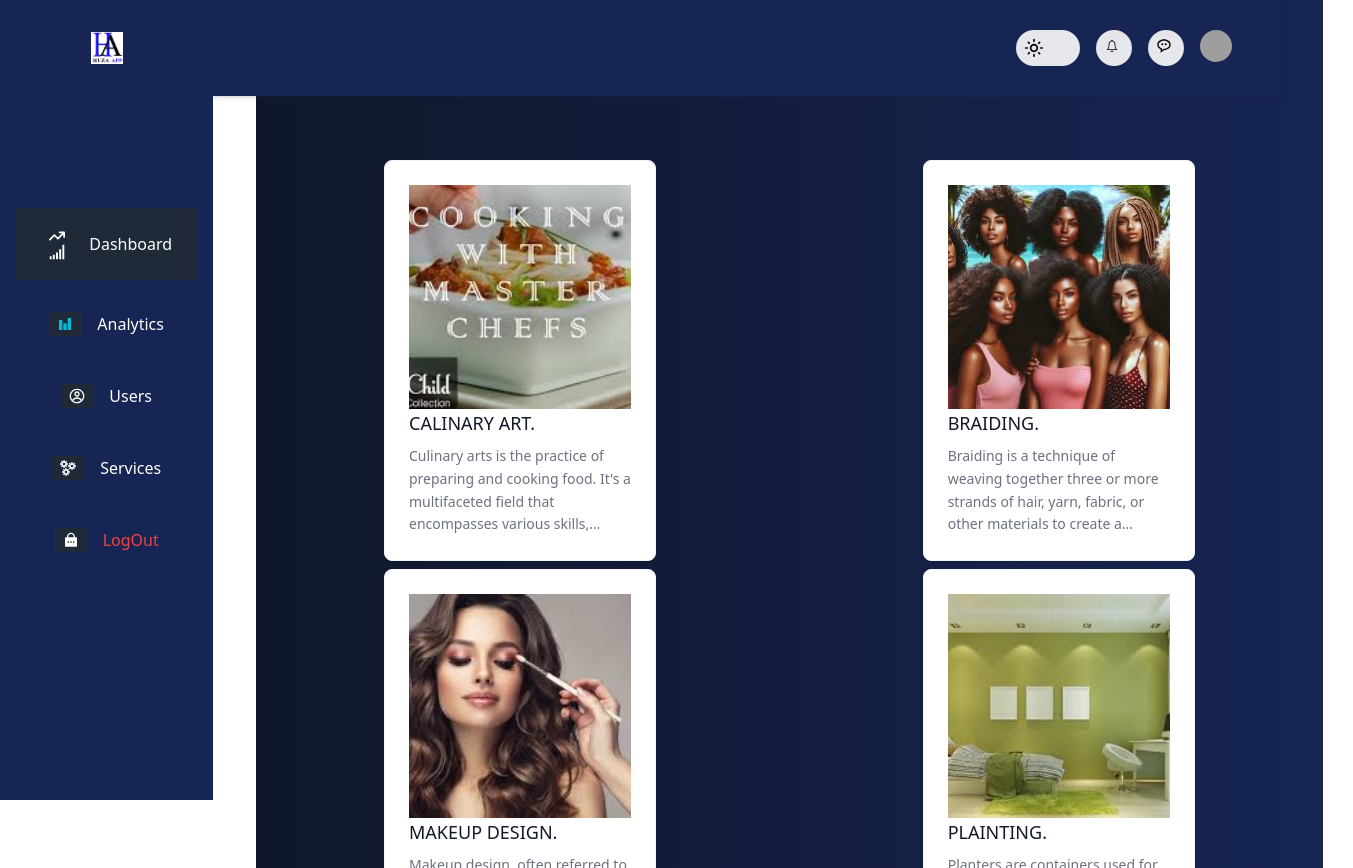
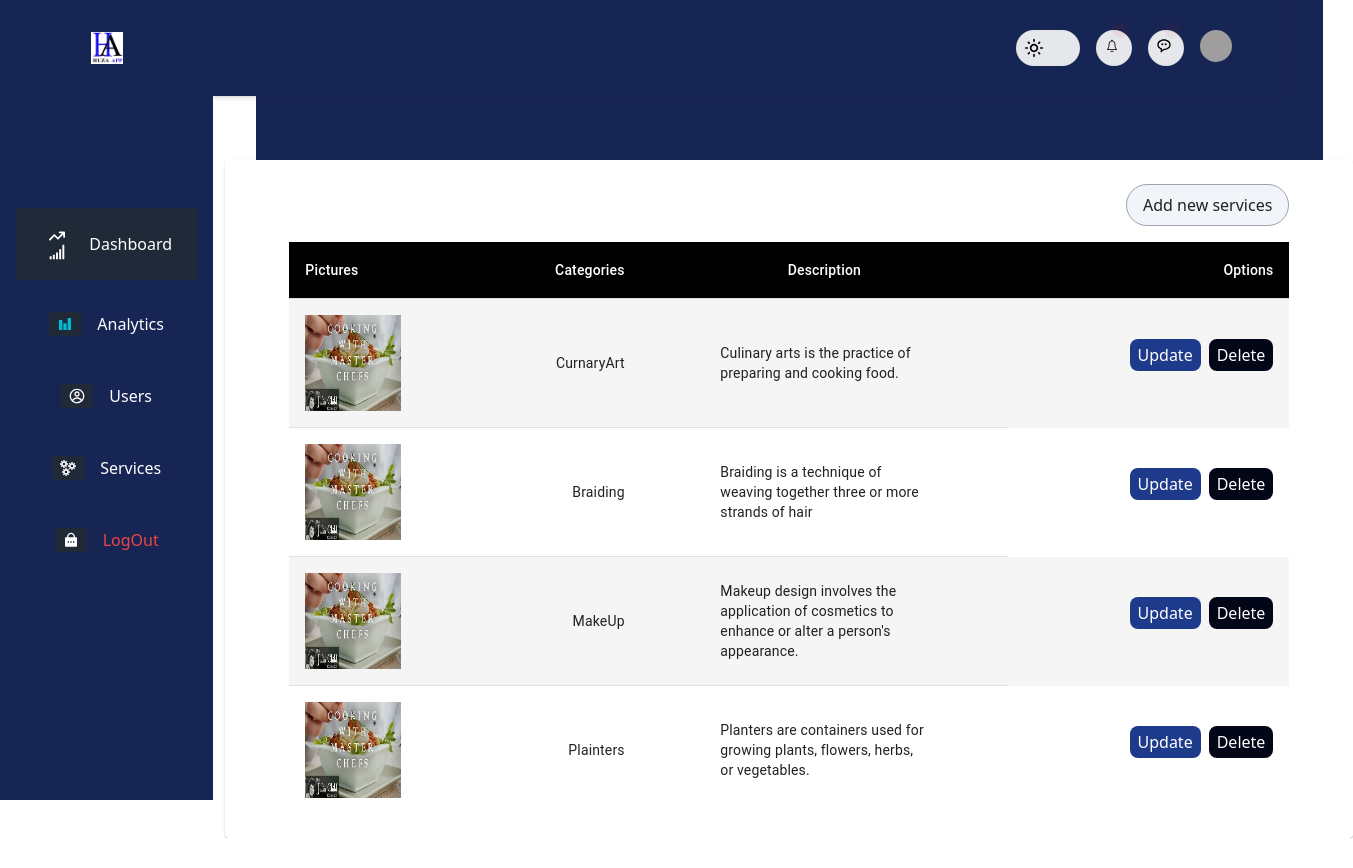
Before and after one commit to Nyiranez/Front-End-Huza-App, a React (Vite) app: page /dashboard/dashboard/more in a window 1280 px wide. Shown: the top 868 px of the page, 1353 px wide, since content can reach past the window. After the commit the page ends 838 px from the top, so only its background shows below. Built offline with nearby package versions, Linux system fonts and the light colour scheme; grey boxes are pictures that could not be loaded.

Commit message:
retrive profile

```diff
--- a/src/assets/pages/enhancedTable.jsx
+++ b/src/assets/pages/enhancedTable.jsx
@@ -1,6 +1,7 @@
 import * as React from 'react';
+import axios from 'axios';
 import PropTypes from 'prop-types';
-import Profile from '../images/IMG_8112.png';
+import { CgProfile } from "react-icons/cg";
 import { RiDeleteBinLine } from "react-icons/ri";
 import { MdViewCompact } from "react-icons/md";
 import { alpha } from '@mui/material/styles';
@@ -11,6 +12,7 @@ import TableCell from '@mui/material/TableCell';
 import TableContainer from '@mui/material/TableContainer';
 import TableHead from '@mui/material/TableHead';
 import TablePagination from '@mui/material/TablePagination';
+
 import TableRow from '@mui/material/TableRow';
 import TableSortLabel from '@mui/material/TableSortLabel';
 import Toolbar from '@mui/material/Toolbar';
@@ -22,39 +24,10 @@ import Tooltip from '@mui/material/Tooltip';
 import FormControlLabel from '@mui/material/FormControlLabel';
 import Switch from '@mui/material/Switch';
 import { GoSearch } from "react-icons/go";
-// import DeleteIcon from '@mui/icons-material/Delete';
-// import FilterListIcon from '@mui/icons-material/FilterList';
 import { visuallyHidden } from '@mui/utils';
 import { NavLink } from 'react-router-dom';
-import { useState, useEffect } from 'react';
-import { useContext } from 'react'
+import { useState, useEffect, useContext } from 'react';
 import { AppContext } from './context'
-
-function createData(id, FirstName, LastName, Category) {
-  return {
-    id,
-    FirstName,
-    LastName,
-    Category,
-  };
-}
-
-const rowsData = [
-  createData(1, 'ISHAMI', "Gaelle", "CarnaryArt"),
-  createData(2, 'ISHIMWE', "Paradis", "Brainding"),
-  createData(3, 'IZERE', "Paradis", "CarnaryArt"),
-  createData(4, 'GWIZA', "Paradis", "MakeUp"),
-  createData(5, 'IZERE', "Paradis", "Plainters"),
-  createData(6, 'MBABAZI', "Paradis", "Brainding"),
-  createData(7, 'IZERE', "Paradis", "CarnaryArt"),
-  createData(8, 'IZERE', "Paradis", "Plainters"),
-  createData(9, 'MWIZA', "Paradis", "CarnaryArt"),
-  createData(10, 'IZERE', "Paradis", "Brainding"),
-  createData(11, 'BEZA', "Paradis", "CarnaryArt"),
-  createData(13, 'IZERE', "Paradis", "Plainters"),
-  createData(13, 'SINGIZWA', "Moses", "CarnaryArt"),
-  createData(14, 'SINGIZWA', "Moses", "CarnaryArt"),
-];
 
 function descendingComparator(a, b, orderBy) {
   if (b[orderBy] < a[orderBy]) {
@@ -86,25 +59,25 @@ function stableSort(array, comparator) {
 
 const headCells = [
   {
-    id: 'Profile',
+    id: 'profile',
     numeric: false,
     disablePadding: true,
     label: 'Profile',
   },
   {
-    id: 'FirstName',
+    id: 'firstName',
     numeric: true,
     disablePadding: true,
-    label: 'FirstName',
+    label: 'First Name',
   },
   {
-    id: 'LastName',
+    id: 'lastName',
     numeric: true,
     disablePadding: false,
-    label: 'LastName',
+    label: 'Last Name',
   },
   {
-    id: 'Category',
+    id: 'category',
     numeric: true,
     disablePadding: false,
     label: 'Category',
@@ -112,15 +85,14 @@ const headCells = [
 ];
 
 function EnhancedTableHead(props) {
-  const { onSelectAllClick, order, orderBy, numSelected, rowCount, onRequestSort } =
-    props;
+  const { numSelected, order, orderBy, onRequestSort, onSelectAllClick, rowCount } = props;
   const createSortHandler = (property) => (event) => {
     onRequestSort(event, property);
   };
 
   return (
-    <TableHead >
-      <TableRow >
+    <TableHead>
+      <TableRow>
         <TableCell padding="checkbox">
           <Checkbox
             color="primary"
@@ -128,13 +100,12 @@ function EnhancedTableHead(props) {
             checked={rowCount > 0 && numSelected === rowCount}
             onChange={onSelectAllClick}
             inputProps={{
-              'aria-label': 'select all desserts',
+              'aria-label': 'select all users',
             }}
           />
         </TableCell>
         {headCells.map((headCell) => (
           <TableCell
-
             key={headCell.id}
             align={headCell.numeric ? 'right' : 'left'}
             padding={headCell.disablePadding ? 'none' : 'normal'}
@@ -144,7 +115,8 @@ function EnhancedTableHead(props) {
               active={orderBy === headCell.id}
               direction={orderBy === headCell.id ? order : 'asc'}
               onClick={createSortHandler(headCell.id)}
-              className='font-bold text-xl'>
+              className='font-bold text-xl'
+            >
               {headCell.label}
               {orderBy === headCell.id ? (
                 <Box component="span" sx={visuallyHidden}>
@@ -224,20 +196,32 @@ EnhancedTableToolbar.propTypes = {
 };
 
 export default function EnhancedTable() {
-  const { mode } = useContext(AppContext)
+  const [rowsData, setRowsData] = useState([]);
+  const { mode } = useContext(AppContext);
   let [filt, setFilt] = useState([]);
-  const [order, setOrder] = React.useState('asc');
-  const [orderBy, setOrderBy] = React.useState('calories');
-  const [selected, setSelected] = React.useState([]);
-  const [page, setPage] = React.useState(0);
-  const [dense, setDense] = React.useState(true);
-  const [rowsPerPage, setRowsPerPage] = React.useState(5);
+  const [order, setOrder] = useState('asc');
+  const [orderBy, setOrderBy] = useState('firstName');
+  const [selected, setSelected] = useState([]);
+  const [page, setPage] = useState(0);
+  const [dense, setDense] = useState(true);
+  const [rowsPerPage, setRowsPerPage] = useState(5);
 
+  const handleProfile = () => {
+    axios.get("https://huza-backend-app-api.onrender.com/api/profile/allProfile")
+      .then((res) => {
+        setRowsData(res.data.profile);
+        setFilt(res.data.profile);
+        console.log(res.data.profile);
+      }).catch((err) => {
+        setRowsData([]);
+        setFilt([]);
+        console.log(err);
+      });
+  }
 
   useEffect(() => {
-    setFilt(rowsData);
+    handleProfile();
   }, []);
-
 
   const handleRequestSort = (event, property) => {
     const isAsc = orderBy === property && order === 'asc';
@@ -250,7 +234,7 @@ export default function EnhancedTable() {
     if (value === "" || value === undefined) {
       setFilt(rowsData);
     } else {
-      const filtered = rowsData.filter((user) => user.Category.includes(value));
+      const filtered = rowsData.filter((user) => user.category.includes(value));
       setFilt(filtered);
       setPage(0); // Reset to first page when filter is applied
     }
@@ -284,12 +268,6 @@ export default function EnhancedTable() {
     setSelected(newSelected);
   };
 
-  const handleDelete = (id) => {
-    const updatedRows = filt.filter((row) => row.id !== id);
-    setFilt(updatedRows);
-    setSelected([]);
-  };
-
   const handleChangePage = (event, newPage) => {
     setPage(newPage);
   };
@@ -305,7 +283,6 @@ export default function EnhancedTable() {
 
   const isSelected = (id) => selected.indexOf(id) !== -1;
 
-  // Avoid a layout jump when reaching the last page with empty rows.
   const emptyRows =
     page > 0 ? Math.max(0, (1 + page) * rowsPerPage - filt.length) : 0;
 
@@ -319,19 +296,18 @@ export default function EnhancedTable() {
   );
 
   return (
-    <Box sx={{ width: '90.3333%', marginLeft: "", marginTop: "10rem" }} >
-      <div  className='flex flex-col justify-center items-end'>
-        <div className='flex flex-row space-x-4 mb-4 justify-center items-center'>
-          <GoSearch className={!mode? "text-white": "text-black"} />
-          <select className='space-y-4 px-8 py-4' onChange={handleFilter}>
+    <Box sx={{ width: '83.3333%', height: "100%", marginTop: "10rem" }} >
+      <div className='flex flex-col justify-center items-end'>
+        <div className='flex flex-row pr-2 mb-4 bg-white pl-2 justify-center items-center'>
+          <GoSearch className="text-black" />
+          <select className='space-y-4 px-6 py-4' onChange={handleFilter}>
             <option value="">Find By Category</option>
-            <option value="CarnaryArt">CarnaryArt</option>
+            <option value="Culnary Art">CarnaryArt</option>
             <option value="Brainding">Brainding</option>
-            <option value="Plainters">Plainters</option>
-            <option value="MakeUp">MakeUp</option>
+            <option value="Plaint">Plainters</option>
+            <option value="Makeup Design">MakeUp</option>
           </select>
         </div>
-
       </div>
       <Paper sx={{ width: '100%', mb: 2 }}>
         <EnhancedTableToolbar numSelected={selected.length} />
@@ -374,10 +350,11 @@ export default function EnhancedTable() {
                         }}
                       />
                     </TableCell>
-                    <TableCell align="right"><img src={Profile} alt="" className='h-8 w-8 rounded-full' /></TableCell>
-                    <TableCell align="right">{row.FirstName}</TableCell>
-                    <TableCell align="right">{row.LastName}</TableCell>
-                    <TableCell align="right">{row.Category}</TableCell>
+                    <TableCell align="right"><CgProfile className='h-8 w-8 rounded-full' /></TableCell>
+                    <TableCell align="right">{row.firstName}</TableCell>
+                    <TableCell align="right">{row.firstName}</TableCell>
+                    <TableCell align="right">{row.lastName}</TableCell>
+                    <TableCell align="right">{row.category}</TableCell>
                     <TableCell align="right" className='flex flex-row justify-center items-center space-y-6'>
                       <div className="relative flex justify-center items-center">
                         <NavLink to="/more"><button><MdViewCompact /></button></NavLink>
@@ -386,7 +363,7 @@ export default function EnhancedTable() {
                         </span>
                       </div>
                       <div className="relative flex items-center">
-                        <button onClick={() => handleDelete(row.id)}><RiDeleteBinLine /></button>
+                        <button ><RiDeleteBinLine /></button>
                         <span className="absolute mt-6 left-1/2 transform -translate-x-1/2 px-2 py-1 text-red-800 text-sm rounded opacity-0 hover:opacity-100 transition-opacity duration-300">
                           Delete
                         </span>
@@ -420,7 +397,7 @@ export default function EnhancedTable() {
       <FormControlLabel
         control={<Switch checked={dense} onChange={handleChangeDense} />}
         label="Dense padding"
-        className={!mode ? "text-white": "text-black"}
+        className={!mode ? "text-white" : "text-black"}
       />
     </Box>
   );
--- a/src/assets/pages/more.jsx
+++ b/src/assets/pages/more.jsx
@@ -1,109 +1,91 @@
-import React from 'react'
-import { useContext } from 'react'
-import { AppContext } from './context'
-import { Link } from 'react-router-dom'
-const Services = () => {
-  const { mode } = useContext(AppContext)
+import * as React from 'react';
+import { styled } from '@mui/material/styles';
+import Table from '@mui/material/Table';
+import TableBody from '@mui/material/TableBody';
+import TableCell, { tableCellClasses } from '@mui/material/TableCell';
+import TableContainer from '@mui/material/TableContainer';
+import TableHead from '@mui/material/TableHead';
+import TableRow from '@mui/material/TableRow';
+import Paper from '@mui/material/Paper';
+import Profile from '../../../public/master.jfif';
+const StyledTableCell = styled(TableCell)(({ theme }) => ({
+  [`&.${tableCellClasses.head}`]: {
+    backgroundColor: theme.palette.common.black,
+    color: theme.palette.common.white,
+  },
+  [`&.${tableCellClasses.body}`]: {
+    fontSize: 14,
+  },
+}));
+
+const StyledTableRow = styled(TableRow)(({ theme }) => ({
+  '&:nth-of-type(odd)': {
+    backgroundColor: theme.palette.action.hover,
+  },
+  // hide last border
+  '&:last-child td, &:last-child th': {
+    border: 0,
+  },
+}));
+
+function createData(categories, description,) {
+  return { categories, description, };
+}
+
+const rows = [
+  createData("CurnaryArt", " Culinary arts is the practice of preparing and cooking food."),
+  createData("Braiding", "   Braiding is a technique of weaving together three or more strands of hair"),
+  createData("MakeUp", " Makeup design  involves the application of cosmetics to enhance or alter a person's  appearance. "),
+  createData("Plainters", " Planters are containers used for growing plants, flowers, herbs, or vegetables."),
+
+];
+
+export default function CustomizedTables() {
   return (
-    <div className={!mode ? 'bg-gradient-to-r from-slate-900 to-blue-950' : 'bg-gray-50'}>
-      {/* <h2 className='text-gray-500 flex justify-center text-4xl  pt-20'>SERVICES</h2> */}
-      <div className=' flex flex-wrap justify-between px-32 py-40 gap-2'>
+    <div className='h-full'>
 
-          <article class={`overflow-hidden rounded-lg border border-gray-100 bg-white shadow-sm w-[17rem]`}>
-              <div class="sm:p-6 ">
-                  <img
-                    alt=""
-                    src="../../../public/master.jfif"
-                    className="h-56 w-full object-cover"
-                  />
-                  <h3 class="text-lg font-medium text-gray-900">
-                    CALINARY ART.
-                  </h3>
-                  <p class="mt-2 line-clamp-4 text-sm/relaxed text-gray-500 ">
-                  Culinary arts is the practice of preparing and cooking food.
-                  It's a multifaceted field that encompasses various skills,
-                  techniques, and knowledge related to food preparation,
-                  presentation, and culinary creativity Culinary arts involve
-                   mastering a wide range of cooking methods such as grilling,
-                   sautéing, baking, frying, braising, steaming, roasting,
-                  and more. Each technique requires understanding temperature
-                  control, timing, and ingredient manipulation to achieve desired
-                   flavors, textures, and appearances.
+      <TableContainer component={Paper} className='mt-[10rem] px-16 py-6'>
+        <div className='flex flex-col justify-center items-end mb-4'>
+          <div> <button className='bg-slate-100 border border-gray-400 rounded-full px-4 py-2'>Add new services</button></div>
+        </div>
+        <Table sx={{ minWidth: 1000 }} aria-label="customized table">
+          <TableHead>
+            <TableRow>
+              <StyledTableCell>Pictures</StyledTableCell>
 
-                  </p>
+              <StyledTableCell align="right">Categories</StyledTableCell>
+              <StyledTableCell align="center">Description</StyledTableCell>
+              <StyledTableCell align="right">Options</StyledTableCell>
+
+
+            </TableRow>
+          </TableHead>
+          <TableBody>
+            {rows.map((row, index) => (
+              <StyledTableRow key={index} >
+                <StyledTableCell component="th" scope="row">
+                  <img src={Profile} alt='' className='w-24 h-24'></img>
+                </StyledTableCell>
+                <StyledTableCell align="right">{row.categories}</StyledTableCell>
+                <StyledTableCell align="" ><div className='w-full flex flex-col justify-end items-center  '><div className=' w-52'>{row.description}</div></div></StyledTableCell>
+                <div className=' flex flex-col pr-4 items-end justify-center'>
+                  <div className=' mt-4 space-x-2  '>
+                    <button className='text-white bg-blue-900 px-2 py-1  mt-6 ml-6 rounded-lg'>Update</button>
+                    <button className='text-white bg-slate-950 px-2 py-1 rounded-lg '>Delete</button>
 
                   </div>
-          </article>
-          <article class={`overflow-hidden rounded-lg border border-gray-100 bg-white shadow-sm  w-[17rem]`}>
-              <div class="p-4 sm:p-6">
-                  <img
-                    alt=""
-                    src="../../../public/hair.jfif"
-                    className="h-56 w-full object-cover"
-                  />
-                  <h3 class="text-lg font-medium text-gray-900">
-                    BRAIDING.
-                  </h3>
-                  <p class="mt-2 line-clamp-4 text-sm/relaxed text-gray-500">
-                    Braiding is a technique of weaving together three or more strands of hair,
-                     yarn, fabric, or other materials to create a structured pattern or design.
-                      It's a versatile and popular method used in hairstyling, crafting, and
-                      textiles around the world
-                  </p>
-                  <div className='flex justify-between'>
-
-                   {/* <Link to={"/Signin"} class="group mt-4 inline-flex items-center gap-1 text-sm font-medium text-blue-600">Hiring
-                    <span aria-hidden="true" class="block transition-all group-hover:ms-0.5 rtl:rotate-180">
-                      &rarr;
-                    </span>
-                   </Link>  */}
                 </div>
 
-              </div>
-          </article>
-          <article class={`overflow-hidden rounded-lg border border-gray-100 bg-white shadow-sm  w-[17rem]`}>
-              <div class="p-4 sm:p-6">
-                 <img
-                    alt=""
-                    src="../../../public/Makeup.jfif"
-                    className="h-56 w-full object-cover"
-                  />
-                  <h3 class="text-lg font-medium text-gray-900">
-                    MAKEUP DESIGN.
-                  </h3>
-                  <p class="mt-2 line-clamp-4 text-sm/relaxed text-gray-500">
-                  Makeup design, often referred to as makeup artistry or makeup design,
-                    involves the application of cosmetics to enhance or alter a person's
-                    appearance. It is a form of visual art that can be used for various purposes,
-                     including theatrical productions, film and television, fashion shows, photography
-                     shoots, special events, and personal grooming
-                  </p>
+
+
+
+              </StyledTableRow>
+            ))}
+          </TableBody>
+        </Table>
+
+      </TableContainer>
 
     </div>
-          </article>
-          <article class={`overflow-hidden rounded-lg border border-gray-100 bg-white shadow-sm  w-[17rem]`}>
-              <div class="p-4 sm:p-6">
-                 <img
-                    alt=""
-                    src="../../../public/bed.jfif"
-                    className="h-56 w-full object-cover"
-                  />
-                  <h3 class="text-lg font-medium text-gray-900">
-                    PLAINTING.
-                  </h3>
-                  <p class="mt-2 line-clamp-4 text-sm/relaxed text-gray-500">
-                  Planters are containers used for growing plants, flowers, herbs,
-                   or vegetables. They come in various materials such as plastic,
-                   ceramic, clay, wood, metal, or stone. Planters serve both functional
-                    and decorative purposes, allowing people to grow plants in limited
-                    spaces like balconies, patios, or indoors.
-                  </p>
-
-                </div>
-          </article>
-        </div>
-    </div>
-  )
+  );
 }
-
-export default Services
```
Lines whose indentation alone changed are shown as unchanged.
